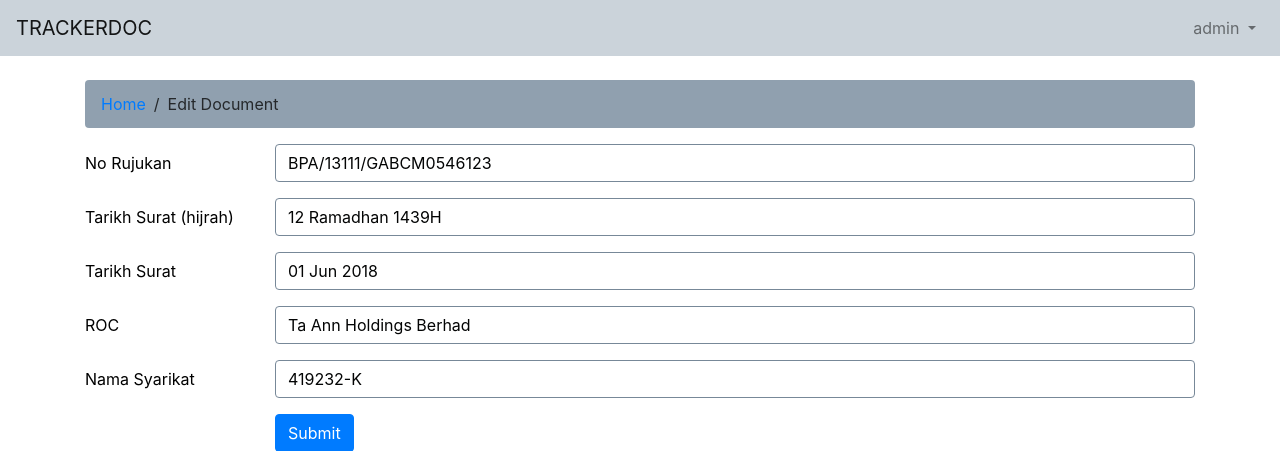
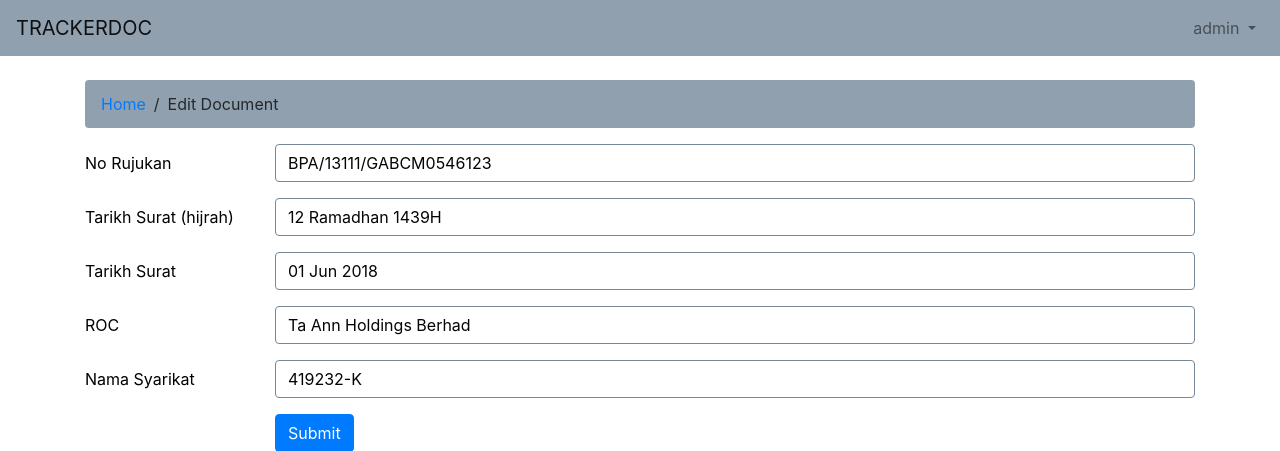
Before and after one commit to amirbujang/trackerdoc, a Django app: page /documents/edit/1 in a window 1280 px wide. Shown: the top 451 px of the page. Run offline with Django 3.2, Linux system fonts and the light colour scheme; a user stored in the database is signed in; data comes from the database, SQL or seed files in the repository; some libraries are stand-ins or nearby versions.

Commit message:
changed color to match contrast change

```diff
--- a/trackerdoc/templates/navbar.html
+++ b/trackerdoc/templates/navbar.html
@@ -1,4 +1,4 @@
-<nav class="navbar navbar-expand-lg navbar-light" style="background-color: #cbd3da;">
+<nav class="navbar navbar-expand-lg navbar-light" style="background-color: #90a0af;">
   <a class="navbar-brand" href="/">TRACKERDOC</a>
 
   <button class="navbar-toggler" type="button" data-toggle="collapse" data-target="#navbarSupportedContent" aria-controls="navbarSupportedContent" aria-expanded="false" aria-label="Toggle navigation">
```
